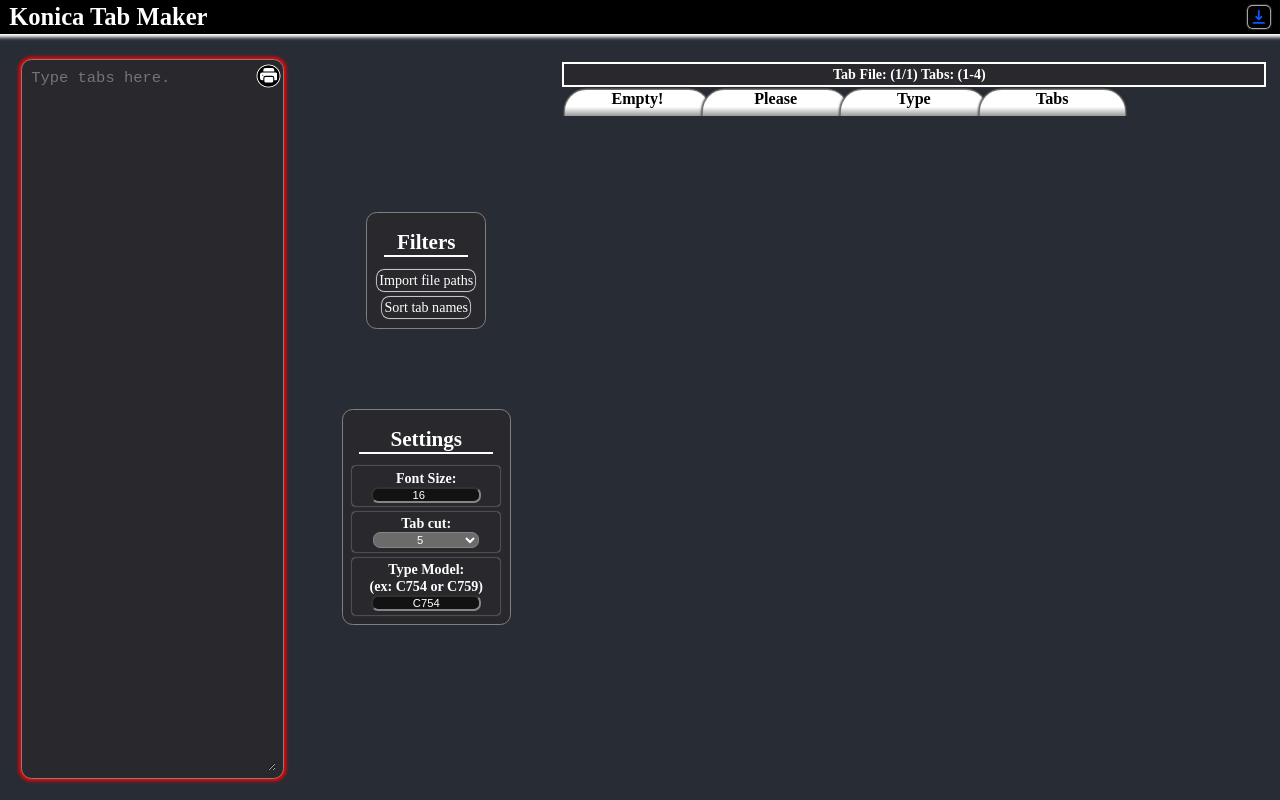
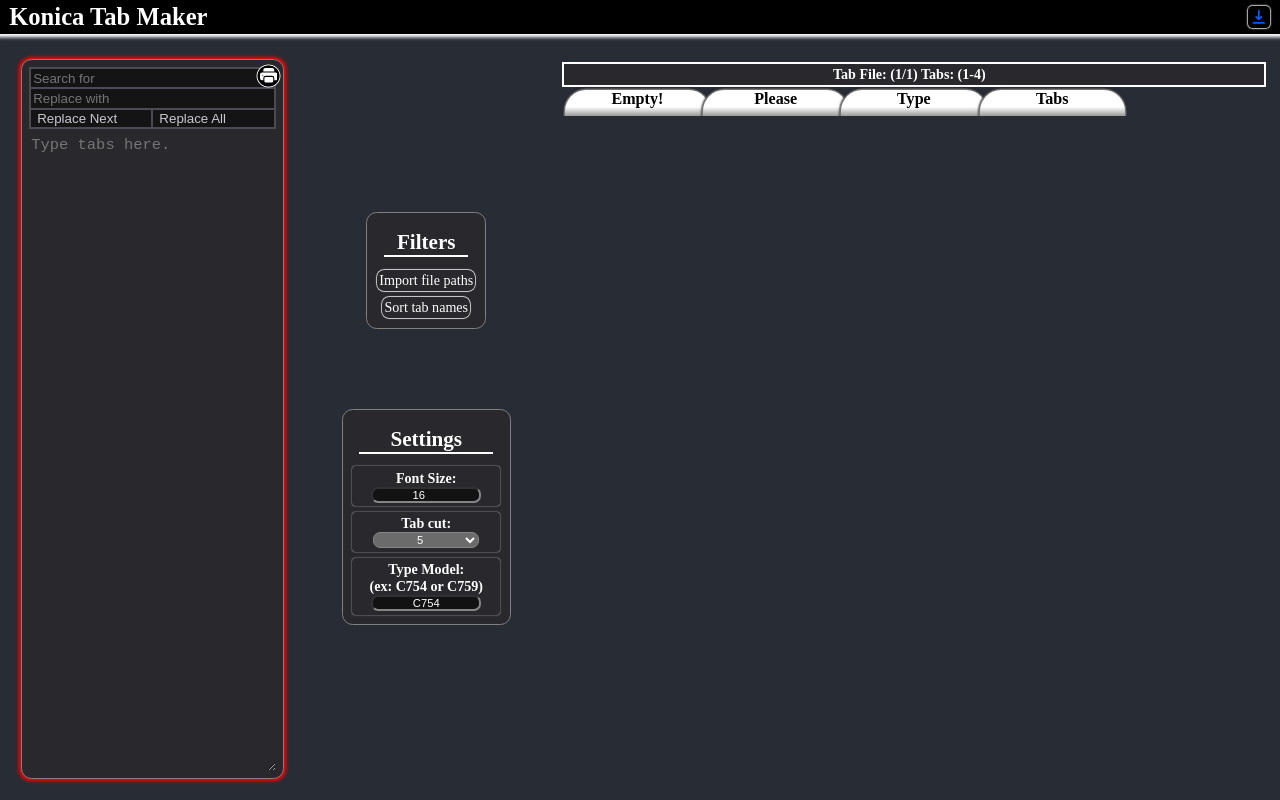
Before and after one commit to peoplestealusernames/konica-minolta-tab-website, a React (Create React App) app: page / in a window 1280 px wide. Built offline with nearby package versions, Linux system fonts and the light colour scheme; the HTML template or start-up script is replaced by a standard one.

Commit message:
added regex editor to search area

```diff
--- a/src/Editor.tsx
+++ b/src/Editor.tsx
@@ -1,4 +1,5 @@
 import React, { useEffect, useState } from "react"
+import { RegexReplacer } from "./components/Regex"
 import { PrintButton } from "./printing/PrintButton"
 
 
@@ -103,6 +104,7 @@ export function Editor(props: {
 
     return <div style={{
         display: "flex",
+        flexDirection: "column",
         border: "0.2rem solid white",
         flexGrow: 1,
         backgroundColor: "black",
@@ -130,6 +132,11 @@ export function Editor(props: {
                 backgroundImage: "radial-gradient(black 0%, black 60%, white 65%, rgba(0,0,0,0) 70%)"
             }} />
         }
+        <RegexReplacer
+            input={input}
+            style={{ maxHeight: "60px", marginBottom: ".7rem" }}
+            onChange={setinput}
+        />
         <textarea
             ref={inputRef}
             value={input}
--- /dev/null
+++ b/src/components/Regex.tsx
@@ -0,0 +1,65 @@
+import React, { useRef, useState } from "react";
+
+export function RegexReplacer(props: {
+    input: string,
+    onChange: (output: string) => void
+    style?: React.CSSProperties
+    inputStyle?: React.CSSProperties
+}) {
+    const matcher = React.createRef<HTMLInputElement>()
+    const replacer = React.createRef<HTMLInputElement>()
+
+    const inputStyle: React.CSSProperties = {
+        display: "flex",
+        flexGrow: 1,
+        flexBasis: 0,
+        color: "rgb(200,200,210)",
+        backgroundColor: "rgb(20,20,20)",
+        outline: "none",
+        border: ".1rem solid rgb(75,75,85)",
+        ...props.inputStyle
+    }
+
+    function runReplacer(global = false) {
+        if (!matcher.current?.value || !replacer.current?.value)
+            throw new Error("Could not get matcher or replacer value")
+
+        const match = RegExp(matcher.current.value, global ? "g" : "")
+        props.onChange(props.input.replace(match, replacer.current.value))
+    }
+
+    return <div style={{
+        display: "flex",
+        flex: 1,
+        flexDirection: "column",
+        backgroundColor: "black",
+        border: inputStyle.border,
+        ...props.style
+    }}>
+        <input ref={matcher}
+            style={inputStyle}
+            placeholder={"Search for"}
+        />
+        <input ref={replacer}
+            style={inputStyle}
+            placeholder={"Replace with"}
+        />
+        <span style={{
+            display: "flex",
+            justifyContent: "center",
+        }}>
+            <button
+                style={inputStyle}
+                onClick={() => runReplacer()}
+            >
+                Replace Next
+            </button>
+            <button
+                style={inputStyle}
+                onClick={() => runReplacer(true)}
+            >
+                Replace All
+            </button>
+        </span>
+    </div>
+}
```
